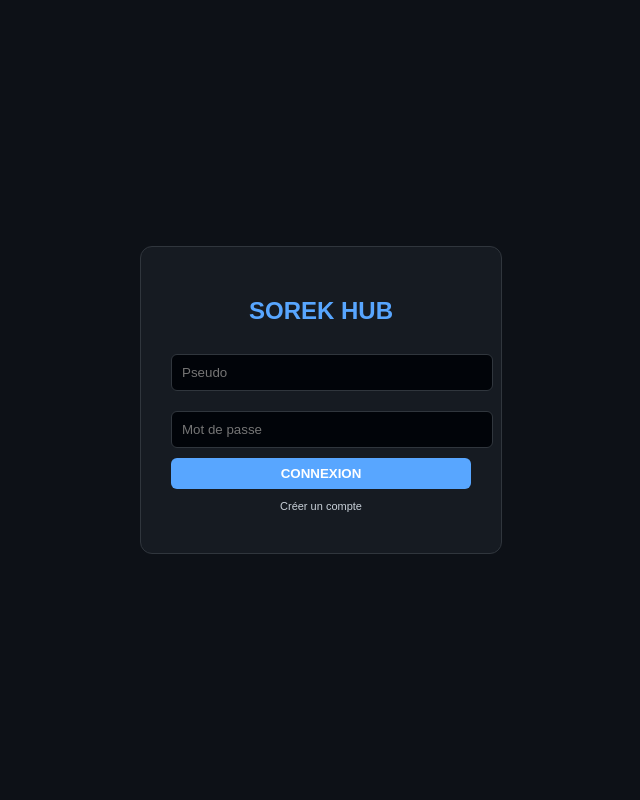
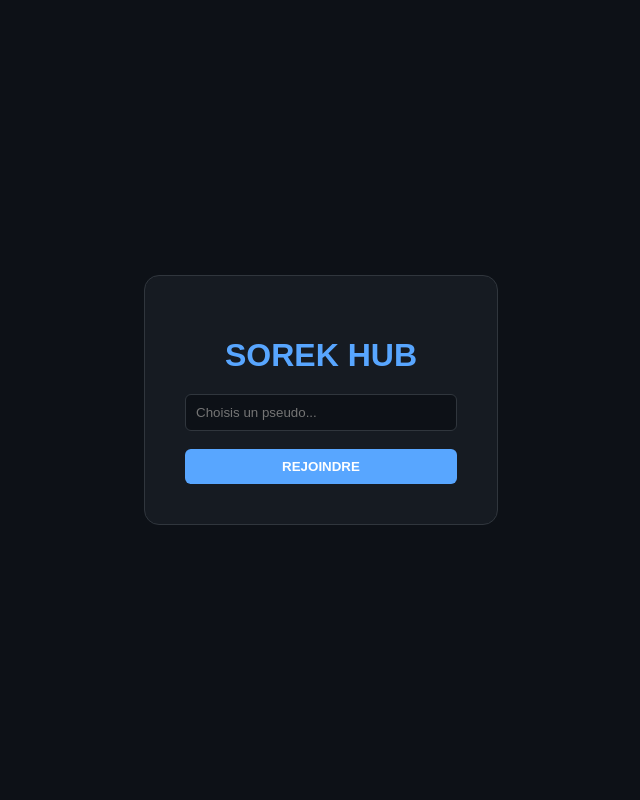
Before and after one commit to daxt61/tokacoockies_games, a Flask app: template templates/index.html in a window 1280 px wide. Shown: the whole page, without its empty margins (319-959 px from the left). Run offline with Flask 3, Linux system fonts and the light colour scheme; the template is opened without the code that fills it, so the values that code supplies are empty; some libraries are stand-ins or nearby versions.

Commit message:
Update index.html

```diff
--- a/templates/index.html
+++ b/templates/index.html
@@ -6,226 +6,183 @@
     <title>Sorek Hub</title>
     <script src="https://cdnjs.cloudflare.com/ajax/libs/socket.io/4.0.1/socket.io.js"></script>
     <style>
-        :root { --bg: #0d1117; --panel: #161b22; --border: #30363d; --accent: #58a6ff; --text: #c9d1d9; }
-        body { margin: 0; background: var(--bg); color: var(--text); font-family: sans-serif; height: 100vh; display: flex; overflow: hidden; }
+        :root { --bg: #0d1117; --panel: #161b22; --accent: #58a6ff; --border: #30363d; --red: #f85149; }
+        body { margin: 0; background: var(--bg); color: white; font-family: sans-serif; display: flex; height: 100vh; overflow: hidden; }
 
-        /* AUTH */
-        #login-screen { position: fixed; inset: 0; background: var(--bg); z-index: 9999; display: flex; align-items: center; justify-content: center; }
-        .auth-card { background: var(--panel); padding: 30px; border-radius: 12px; border: 1px solid var(--border); width: 300px; text-align: center; }
-        input { width: 100%; padding: 10px; margin: 10px 0; background: #010409; border: 1px solid var(--border); color: white; border-radius: 6px; }
+        /* Sidebar gauche (Joueurs) */
+        #sidebar { width: 260px; background: #000; border-right: 1px solid var(--border); display: flex; flex-direction: column; padding: 20px; }
+        #user-list { flex: 1; overflow-y: auto; margin-top: 10px; }
+        .user-card { background: var(--panel); padding: 10px; border-radius: 8px; margin-bottom: 8px; display: flex; justify-content: space-between; align-items: center; border: 1px solid var(--border); }
 
-        /* PANELS */
-        #sidebar-left { width: 260px; border-right: 1px solid var(--border); background: #010409; padding: 15px; }
-        #main-content { flex: 1; padding: 20px; display: flex; flex-direction: column; align-items: center; overflow-y: auto; }
-        #sidebar-right { width: 300px; border-left: 1px solid var(--border); background: #010409; display: flex; flex-direction: column; }
+        /* Zone centrale (Paint) */
+        #main { flex: 1; display: flex; flex-direction: column; align-items: center; padding: 20px; overflow-y: auto; }
+        #canvas-wrap { background: white; border-radius: 12px; width: 100%; max-width: 700px; height: 400px; touch-action: none; position: relative; }
+        canvas { width: 100%; height: 100%; cursor: crosshair; border-radius: 12px; }
 
-        /* PAINT */
-        #paint-area { width: 100%; max-width: 700px; text-align: center; }
-        canvas { background: white; border-radius: 8px; cursor: crosshair; touch-action: none; width: 100%; height: 450px; }
+        /* Sidebar droite (Tchat) */
+        #chat-sidebar { width: 300px; background: #000; border-left: 1px solid var(--border); display: flex; flex-direction: column; padding: 15px; }
+        #msgs { flex: 1; overflow-y: auto; padding: 10px; font-size: 14px; }
+        .msg { margin-bottom: 8px; line-height: 1.4; }
+        .input-box { display: flex; gap: 5px; padding-top: 10px; }
 
-        /* CHAT */
-        #chat-msgs { flex: 1; overflow-y: auto; padding: 10px; font-size: 14px; }
-        .msg { margin-bottom: 8px; background: var(--panel); padding: 8px; border-radius: 6px; }
-        #chat-input-area { padding: 10px; border-top: 1px solid var(--border); display: flex; }
+        input { background: #0d1117; border: 1px solid var(--border); color: white; padding: 10px; border-radius: 6px; flex: 1; }
+        .btn { background: var(--accent); color: white; border: none; padding: 10px; border-radius: 6px; cursor: pointer; font-weight: bold; }
 
-        /* GAMES */
-        .game-overlay { display: none; position: absolute; top: 50px; background: var(--bg); border: 2px solid var(--accent); padding: 20px; border-radius: 15px; z-index: 100; }
-        .grid { display: grid; grid-template-columns: repeat(3, 1fr); gap: 5px; width: 240px; }
-        .cell { width: 75px; height: 75px; background: var(--panel); border: 1px solid var(--border); display: flex; align-items: center; justify-content: center; font-size: 30px; font-weight: bold; }
+        /* Login */
+        #login-screen { position: fixed; inset: 0; background: var(--bg); z-index: 10000; display: flex; align-items: center; justify-content: center; }
+        .login-card { background: var(--panel); padding: 40px; border-radius: 15px; border: 1px solid var(--border); text-align: center; }
 
-        .btn { padding: 8px 12px; border: none; border-radius: 6px; cursor: pointer; background: var(--accent); color: white; font-weight: bold; }
-        .btn-defi { padding: 4px 8px; font-size: 12px; }
-
-        /* MODALE */
-        #modal { display: none; position: fixed; inset: 0; background: rgba(0,0,0,0.8); z-index: 5000; align-items: center; justify-content: center; }
-        .modal-box { background: var(--panel); padding: 20px; border-radius: 12px; border: 1px solid var(--accent); text-align: center; }
+        .hidden { display: none !important; }
     </style>
 </head>
 <body>
 
     <div id="login-screen">
-        <div class="auth-card">
-            <h2 style="color:var(--accent)">SOREK HUB</h2>
-            <input id="user" placeholder="Pseudo">
-            <input id="pass" type="password" placeholder="Mot de passe">
-            <button class="btn" style="width:100%" onclick="auth('login')">CONNEXION</button>
-            <p style="font-size:11px; cursor:pointer" onclick="auth('reg')">Créer un compte</p>
+        <div class="login-card">
+            <h1 style="color:var(--accent); margin-bottom: 20px;">SOREK HUB</h1>
+            <input id="pseudo-in" placeholder="Choisis un pseudo..." style="width: 250px;"><br><br>
+            <button class="btn" style="width: 100%;" onclick="connecter()">REJOINDRE</button>
         </div>
     </div>
 
-    <div id="modal">
-        <div class="modal-box">
-            <h3 id="m-title"></h3>
-            <div id="m-btns" style="display:flex; gap:10px; margin-top:15px"></div>
+    <div id="sidebar">
+        <h2 id="my-pseudo" style="color:var(--accent); font-size: 1.2rem;">Pseudo</h2>
+        <hr style="width:100%; border:0; border-top:1px solid var(--border); margin: 15px 0;">
+        <p style="font-size: 0.8rem; color: #8b949e;">JOUEURS EN LIGNE</p>
+        <div id="user-list"></div>
+    </div>
+
+    <div id="main">
+        <h3>🎨 Paint Partagé</h3>
+        <div id="canvas-wrap">
+            <canvas id="canvas"></canvas>
+        </div>
+        <div style="margin-top: 15px;">
+            <button class="btn" style="background: var(--red);" onclick="clearCanvas()">Tout effacer</button>
         </div>
     </div>
 
-    <div id="sidebar-left">
-        <h3 id="my-name">Chargement...</h3>
-        <p style="font-size:12px; color:var(--accent)">🏆 Victoires: <span id="my-wins">0</span></p>
-        <hr style="border:0; border-top:1px solid var(--border)">
-        <h4 style="color:#8b949e">EN LIGNE</h4>
-        <div id="user-list"></div>
-    </div>
-
-    <div id="main-content">
-        <div id="v-home">
-            <div id="paint-area">
-                <h3>🎨 Paint Public (Dessinez ici !)</h3>
-                <canvas id="canvas"></canvas>
-                <div style="margin-top:10px">
-                    <button class="btn" style="background:#da3633" onclick="ctx.clearRect(0,0,canvas.width,canvas.height)">Tout effacer</button>
-                </div>
-            </div>
-        </div>
-
-        <div id="v-morpion" class="game-overlay">
-            <h3 id="m-status">Morpion vs ?</h3>
-            <div class="grid" id="tic-grid"></div>
-            <button class="btn" style="margin-top:15px; width:100%; background:#da3633" onclick="quit()">Quitter</button>
-        </div>
-
-        <div id="v-cw" class="game-overlay">
-            <h3>⚡ Click War !</h3>
-            <h1 id="cw-timer">10</h1>
-            <button id="cw-btn" style="width:150px; height:150px; border-radius:50%; background:red; color:white; font-weight:bold; font-size:20px" onclick="cwHit()">TAPPE !</button>
-            <p>Ton score: <span id="my-cw">0</span></p>
-        </div>
-    </div>
-
-    <div id="sidebar-right">
-        <div style="padding:15px; border-bottom:1px solid var(--border)"><b>💬 TCHAT GLOBAL</b></div>
-        <div id="chat-msgs"></div>
-        <div id="chat-input-area">
-            <input id="chat-in" placeholder="Message..." style="margin:0; flex:1">
-            <button class="btn" onclick="sendMsg()" style="margin-left:5px">➤</button>
+    <div id="chat-sidebar">
+        <div style="border-bottom: 1px solid var(--border); padding-bottom: 10px; font-weight: bold;">💬 TCHAT GLOBAL</div>
+        <div id="msgs"></div>
+        <div class="input-box">
+            <input id="chat-i" placeholder="Ton message...">
+            <button class="btn" onclick="sendMsg()">➤</button>
         </div>
     </div>
 
     <script>
         const socket = io();
-        let myName = "", myWins = 0, myRoom = null, myTurn = false, cwScore = 0, timer = 0;
+        const canvas = document.getElementById('canvas'), ctx = canvas.getContext('2d');
+        let monPseudo = "";
+        let drawing = false;
+        let lastX = 0, lastY = 0;
 
-        // AUTH
-        function auth(mode) {
-            const u = document.getElementById('user').value, p = document.getElementById('pass').value;
-            socket.emit(mode === 'reg' ? 'register' : 'login_attempt', {pseudo: u, pw: p});
+        // --- FONCTION DE CONNEXION ---
+        function connecter() {
+            monPseudo = document.getElementById('pseudo-in').value.trim();
+            if (monPseudo.length < 2) return alert("Pseudo trop court !");
+
+            document.getElementById('login-screen').classList.add('hidden');
+            document.getElementById('my-pseudo').innerText = monPseudo;
+
+            // On prévient le serveur qu'on arrive
+            socket.emit('join', { pseudo: monPseudo });
+            initPaint();
         }
-        socket.on('auth_res', d => alert(d.msg));
-        socket.on('login_success', d => {
-            myName = d.pseudo; myWins = d.wins;
-            document.getElementById('login-screen').style.display = 'none';
-            document.getElementById('my-name').innerText = myName;
-            document.getElementById('my-wins').innerText = myWins;
-            initPaint();
+
+        // --- LOGIQUE DU TCHAT ---
+        function sendMsg() {
+            const input = document.getElementById('chat-i');
+            if (input.value.trim()) {
+                socket.emit('msg', { m: input.value });
+                input.value = "";
+            }
+        }
+
+        // Écouter les nouveaux messages
+        socket.on('new_msg', d => {
+            const box = document.getElementById('msgs');
+            const div = document.createElement('div');
+            div.className = "msg";
+            div.innerHTML = `<b style="color:var(--accent)">${d.p}:</b> ${d.m}`;
+            box.appendChild(div);
+            box.scrollTop = box.scrollHeight; // Scroll automatique
         });
 
-        // USERS
-        socket.on('update_users', list => {
-            let h = "";
-            for(let id in list) {
-                if(id === socket.id) continue;
-                h += `<div class="msg" style="display:flex; justify-content:space-between; align-items:center">
-                    <span>${list[id].pseudo}</span>
-                    <button class="btn btn-defi" onclick="defi('${id}')">⚔️</button>
-                </div>`;
-            }
-            document.getElementById('user-list').innerHTML = h;
-        });
-
-        // DEFI
-        function defi(id) {
-            const g = confirm("OK pour Morpion, Annuler pour ClickWar") ? "Morpion" : "CW";
-            socket.emit('envoyer_defi', {target_id: id, game_type: g});
-        }
-        socket.on('reception_defi', d => {
-            document.getElementById('m-title').innerText = `${d.from_name} te défie !`;
-            const div = document.getElementById('m-btns'); div.innerHTML = "";
-            const b1 = document.createElement('button'); b1.innerText = "ACCEPTER"; b1.className = "btn";
-            b1.onclick = () => { socket.emit('accepter_defi', {challenger_id: d.from_id, game: d.game}); document.getElementById('modal').style.display='none'; };
-            const b2 = document.createElement('button'); b2.innerText = "REFUSER"; b2.className = "btn"; b2.style.background = "red";
-            b2.onclick = () => document.getElementById('modal').style.display='none';
-            div.append(b1, b2); document.getElementById('modal').style.display = 'flex';
-        });
-
-        // JEUX
-        socket.on('start_game', d => {
-            myRoom = d.room; myTurn = (d.role === 'p1');
-            if(d.game === "Morpion") {
-                document.getElementById('v-morpion').style.display = 'block';
-                document.getElementById('m-status').innerText = `Morpion vs ${d.opp}`;
-                initTic();
-            } else {
-                document.getElementById('v-cw').style.display = 'block';
-                initCW();
+        // --- LISTE DES JOUEURS ---
+        socket.on('update_users', users => {
+            const list = document.getElementById('user-list');
+            list.innerHTML = "";
+            for (let id in users) {
+                if (id === socket.id) continue;
+                const card = document.createElement('div');
+                card.className = "user-card";
+                card.innerHTML = `<span>${users[id].pseudo}</span>
+                                  <button class="btn" style="padding:4px 8px; font-size:10px" onclick="defier('${id}')">⚔️</button>`;
+                list.appendChild(card);
             }
         });
 
-        function initTic() {
-            const g = document.getElementById('tic-grid'); g.innerHTML = "";
-            for(let i=0; i<9; i++) {
-                const c = document.createElement('div'); c.className = 'cell';
-                c.onclick = () => {
-                    if(!myTurn || c.innerText) return;
-                    c.innerText = "X"; myTurn = false;
-                    socket.emit('game_action', {idx: i});
-                };
-                g.appendChild(c);
-            }
-        }
-        socket.on('game_update', d => {
-            const cells = document.querySelectorAll('.cell');
-            if(cells[d.idx]) { cells[d.idx].innerText = "O"; myTurn = true; }
-        });
+        // --- LOGIQUE DU PAINT ---
+        function initPaint() {
+            canvas.width = canvas.offsetWidth;
+            canvas.height = canvas.offsetHeight;
+            ctx.lineCap = 'round';
+            ctx.lineWidth = 3;
 
-        function initCW() {
-            cwScore = 0; timer = 10;
-            const itv = setInterval(() => {
-                timer--; document.getElementById('cw-timer').innerText = timer;
-                if(timer <= 0) { clearInterval(itv); quit(); }
-            }, 1000);
-        }
-        function cwHit() { if(timer > 0) { cwScore++; document.getElementById('my-cw').innerText = cwScore; } }
-
-        function quit() {
-            socket.emit('quit_game');
-            document.getElementById('v-morpion').style.display = 'none';
-            document.getElementById('v-cw').style.display = 'none';
-        }
-        socket.on('opp_left', () => { alert("L'adversaire est parti !"); quit(); });
-
-        // PAINT
-        const canvas = document.getElementById('canvas'), ctx = canvas.getContext('2d');
-        function initPaint() {
-            canvas.width = canvas.offsetWidth; canvas.height = canvas.offsetHeight;
-            let drawing = false;
             const draw = (e) => {
-                if(!drawing) return;
+                if (!drawing) return;
                 const r = canvas.getBoundingClientRect();
                 const x = (e.clientX || e.touches[0].clientX) - r.left;
                 const y = (e.clientY || e.touches[0].clientY) - r.top;
-                ctx.lineTo(x, y); ctx.stroke();
-                socket.emit('draw_data', {x, y});
+
+                ctx.beginPath();
+                ctx.moveTo(lastX, lastY);
+                ctx.lineTo(x, y);
+                ctx.stroke();
+
+                // Envoi au serveur pour les autres
+                socket.emit('draw_data', { x1: lastX, y1: lastY, x2: x, y2: y, c: 'black', w: 3 });
+
+                [lastX, lastY] = [x, y];
             };
-            canvas.onmousedown = (e) => { drawing=true; ctx.beginPath(); };
+
+            canvas.onmousedown = (e) => {
+                drawing = true;
+                const r = canvas.getBoundingClientRect();
+                [lastX, lastY] = [e.clientX - r.left, e.clientY - r.top];
+            };
             canvas.onmousemove = draw;
-            window.onmouseup = () => drawing=false;
-            canvas.ontouchstart = (e) => { drawing=true; ctx.beginPath(); };
+            window.onmouseup = () => drawing = false;
+
+            // Tactile (Mobile)
+            canvas.ontouchstart = (e) => {
+                drawing = true;
+                const r = canvas.getBoundingClientRect();
+                [lastX, lastY] = [e.touches[0].clientX - r.left, e.touches[0].clientY - r.top];
+            };
             canvas.ontouchmove = draw;
+            canvas.ontouchend = () => drawing = false;
         }
-        socket.on('draw_remote', d => { ctx.lineTo(d.x, d.y); ctx.stroke(); });
 
-        // CHAT
-        function sendMsg() {
-            const i = document.getElementById('chat-in');
-            if(i.value) { socket.emit('chat_msg', {m: i.value}); i.value = ""; }
+        socket.on('draw_remote', d => {
+            ctx.beginPath();
+            ctx.moveTo(d.x1, d.y1);
+            ctx.lineTo(d.x2, d.y2);
+            ctx.stroke();
+        });
+
+        function clearCanvas() {
+            ctx.clearRect(0, 0, canvas.width, canvas.height);
+            socket.emit('clear_canvas');
         }
-        socket.on('new_msg', d => {
-            const div = document.createElement('div'); div.className = "msg";
-            div.innerHTML = `<b style="color:var(--accent)">${d.u}:</b> ${d.m}`;
-            const box = document.getElementById('chat-msgs'); box.appendChild(div);
-            box.scrollTop = box.scrollHeight;
-        });
+        socket.on('canvas_cleared', () => ctx.clearRect(0, 0, canvas.width, canvas.height));
+
+        function defier(id) {
+            alert("Le système de duel sera activé dès que ton ami acceptera !");
+            socket.emit('envoyer_defi', { target_id: id, game_type: 'Morpion' });
+        }
     </script>
 </body>
 </html>
```
